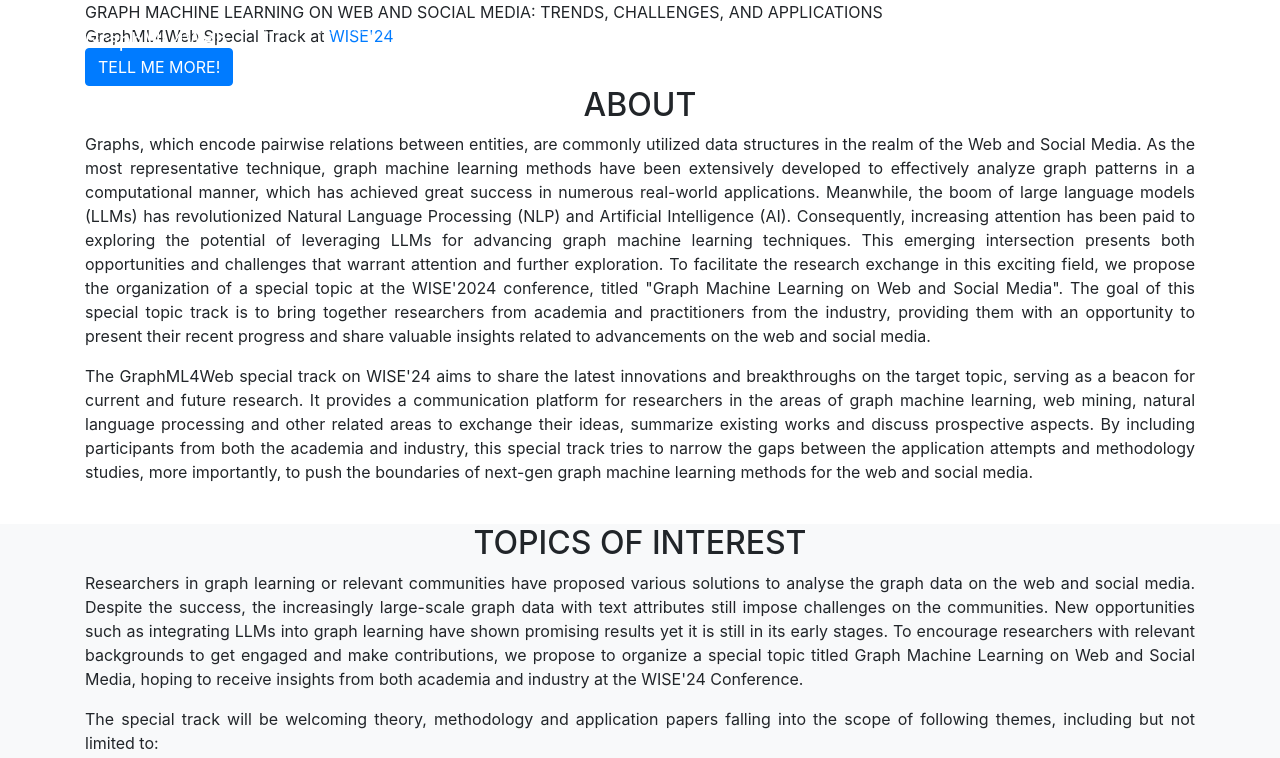
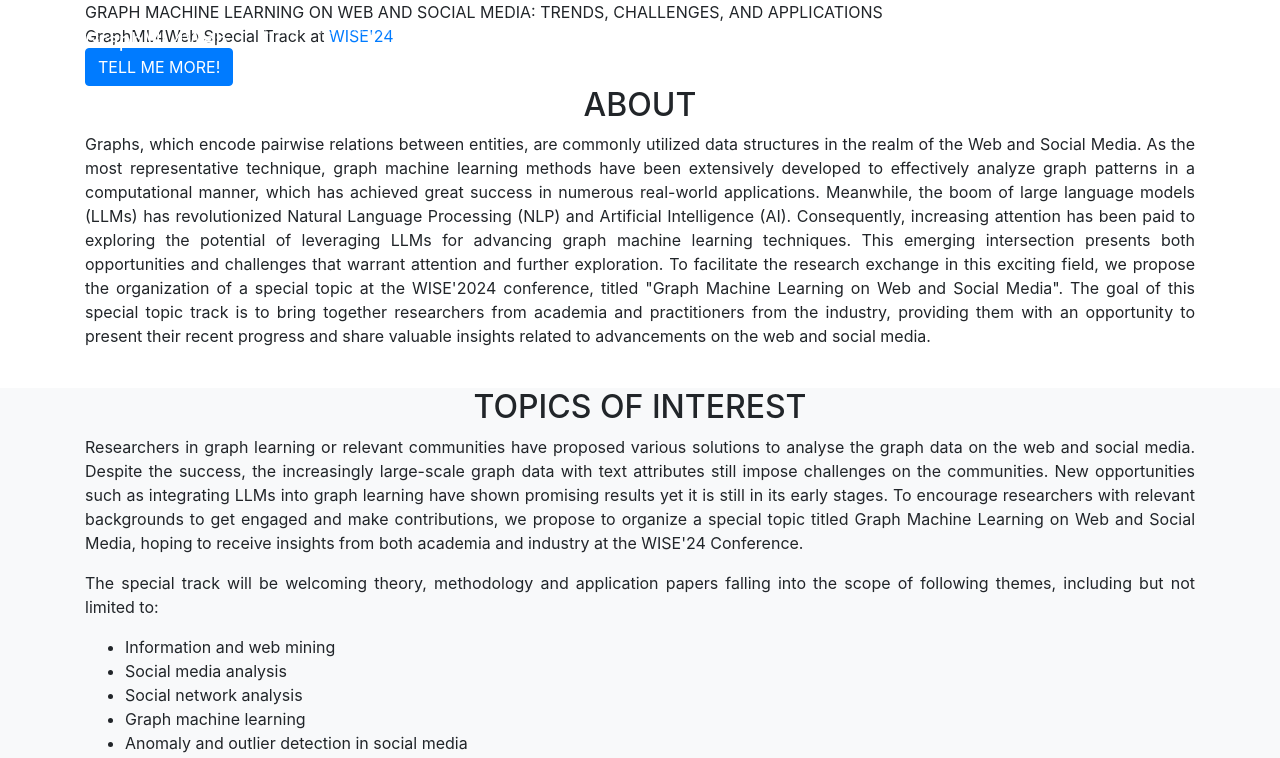
Before and after one commit to advanced-recommender-systems/Graph-Machine-Learning-WISE2024, a website with bundled scripts: page index.html in a window 1280 px wide. Shown: the top 758 px of the page. Built offline with nearby package versions, Linux system fonts and the light colour scheme; files whose address does not match are found by name; a web font is replaced by a local one.

Commit message:
update about

```diff
--- a/index.html
+++ b/index.html
@@ -95,8 +95,8 @@
           <p style="text-align:justify">
             Graphs, which encode pairwise relations between entities, are commonly utilized data structures in the realm of the Web and Social Media. As the most representative technique, graph machine learning methods have been extensively developed to effectively analyze graph patterns in a computational manner, which has achieved great success in numerous real-world applications. Meanwhile, the boom of large language models (LLMs) has revolutionized Natural Language Processing (NLP) and Artificial Intelligence (AI). Consequently, increasing attention has been paid to exploring the potential of leveraging LLMs for advancing graph machine learning techniques. This emerging intersection presents both opportunities and challenges that warrant attention and further exploration. To facilitate the research exchange in this exciting field, we propose the organization of a special topic at the WISE'2024 conference, titled "Graph Machine Learning on Web and Social Media". The goal of this special topic track is to bring together researchers from academia and practitioners from the industry, providing them with an opportunity to present their recent progress and share valuable insights related to advancements on the web and social media.            </p>
 
-          <p style="text-align:justify">
-    The GraphML4Web special track on WISE'24 aims to share the latest innovations and breakthroughs on the target topic, serving as a beacon for current and future research. It provides a communication platform for researchers in the areas of graph machine learning, web mining, natural language processing and other related areas to exchange their ideas, summarize existing works and discuss prospective aspects. By including participants from both the academia and industry, this special track tries to narrow the gaps between the application attempts and methodology studies, more importantly, to push the boundaries of next-gen graph machine learning methods for the web and social media.
+          <!-- <p style="text-align:justify">
+    The GraphML4Web special track on WISE'24 aims to share the latest innovations and breakthroughs on the target topic, serving as a beacon for current and future research. It provides a communication platform for researchers in the areas of graph machine learning, web mining, natural language processing and other related areas to exchange their ideas, summarize existing works and discuss prospective aspects. By including participants from both the academia and industry, this special track tries to narrow the gaps between the application attempts and methodology studies, more importantly, to push the boundaries of next-gen graph machine learning methods for the web and social media.  -->
 
           </p>
           <br />
```
